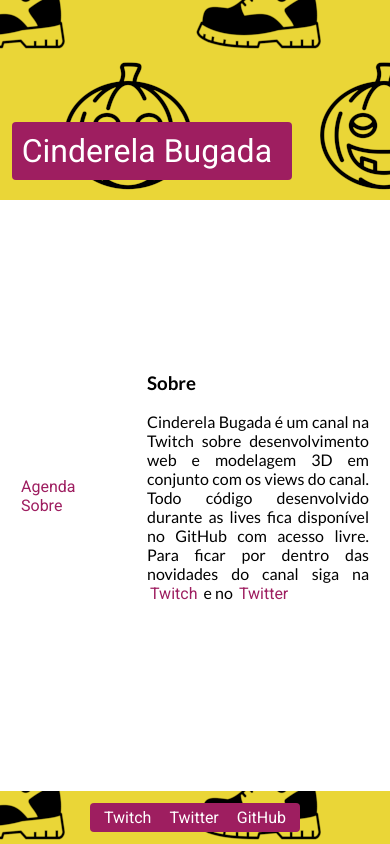
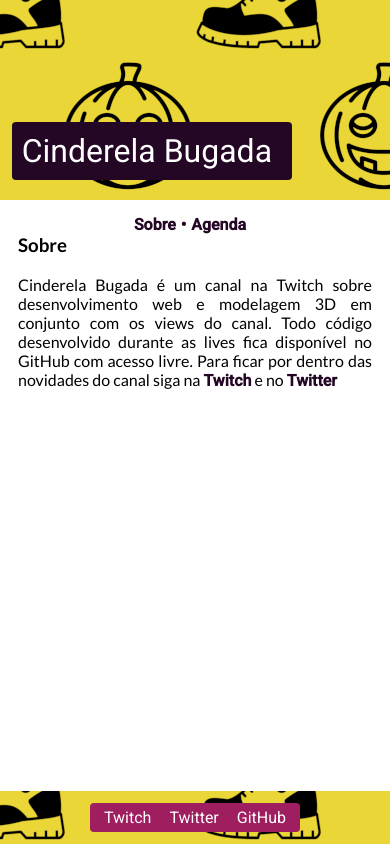
Before and after one commit to cinderelabugada/cinderelabugada.github.io, a React (Vite) app: page / in a window 390 px wide. Built offline with nearby package versions, Linux system fonts and the light colour scheme.

Commit message:
inclusão da ponto de quebra com media query

```diff
--- a/src/components/App.js
+++ b/src/components/App.js
@@ -9,6 +9,8 @@ import {
 import Header from './Header/Header'
 import Content from './Content/Content'
 import Footer from './Footer/Footer'
+
+import './App.sass'
 
 const App = () => {
   return (
--- /dev/null
+++ b/src/components/App.sass
@@ -0,0 +1,3 @@
+.App-wrapper
+  height: 100vh
+  width: 100vw
--- a/src/components/Content/Content.js
+++ b/src/components/Content/Content.js
@@ -4,7 +4,7 @@ import Markdown from 'react-markdown'
 
 import './Content.sass'
 
-import * as posts from '../../posts.json'
+import posts from '../../posts.json'
 
 /**
  * Também poderia ser:
@@ -16,7 +16,7 @@ function useQuery() {
 }
 
 const Page404 = () => (
-  <div>
+  <div className='content'>
     <h3>Página Não Encontrada</h3>
     <p>Talvez você esteja procurando um dos tópicos ao lado.</p>
   </div>
--- a/src/components/Content/Content.sass
+++ b/src/components/Content/Content.sass
@@ -1,27 +1,42 @@
+@use 'src/themes.sass'
+
 .Content-wrapper
   padding: 15px
-
   display: flex
   flex-direction: row
+  flex-grow: 1
   align-items: center
 
   min-height: calc(100vh - 200px - 53px - (2 * 15px))
 
-  h3
-    margin-top: 0
+  @media (max-width: 450px)
+    flex-direction: column
 
-  *
-    padding-left: 3px
-    padding-right: 3px
-  a
-    color: #9E1E60
-    font-family: 'Roboto', sans-serif
+  .content-menu
+    display: flex
+    flex-direction: column
+    min-width: 120px
+    @media (max-width: 450px)
+      flex-direction: row
+      a::after
+        padding: 5px
+        content: '•'
+      :last-child::after
+        content: ''
 
   .content
     text-align: justify
     font-family: 'Lato', sans-serif
 
-  .content-menu
-    display: flex
-    flex-direction: column
-    min-width: 120px
+  h3
+    margin-top: 0
+
+  & > div
+    padding-left: 3px
+    padding-right: 3px
+
+  a
+    color: themes.$purple
+    //color: #9E1E60
+    font-weight: bold
+    font-family: 'Roboto', sans-serif
--- a/src/components/Footer/Footer.sass
+++ b/src/components/Footer/Footer.sass
@@ -4,10 +4,6 @@
   display: flex
   align-items: center
   justify-content: center
-
-  position: absolute
-  bottom: 0%
-  left: 0%
 
   padding-top: 12px
   padding-bottom: 12px
--- a/src/components/Header/Header.sass
+++ b/src/components/Header/Header.sass
@@ -7,7 +7,7 @@
 
   .title
     color: #FFF
-    background: #9E1E60
+    background: #240724
     font-size: 2rem
     font-family: 'Roboto', sans-serif
     padding: 10px
--- a/src/index.html
+++ b/src/index.html
@@ -2,6 +2,9 @@
 <html lang="en">
 <head>
   <meta charset="UTF-8">
+  <!-- importante para @media funcionar -->
+  <meta name="viewport" content="width=device-width, initial-scale=1.0">
+
   <title>Cinderela Bugada</title>
   <link rel='shortcut icon' type='image/x-icon' href='images/favicon.ico' />
   <link rel="preconnect" href="https://fonts.gstatic.com">
--- a/src/index.js
+++ b/src/index.js
@@ -3,7 +3,7 @@ import ReactDOM from 'react-dom'
 
 import App from './components/App'
 
-import './style.sass'
+import './themes.sass'
 
 ReactDOM.render(
   <App />,
--- a/src/style.sass
+++ b/src/themes.sass
@@ -1,3 +1,6 @@
+$purple: #240724
+$yellow: #EAD637
+
 body
   margin: 0
   font-family: 'Roboto', sans-serif
```
Also changed, not shown: 5 other files (tests, documents, lock files or other folders).
